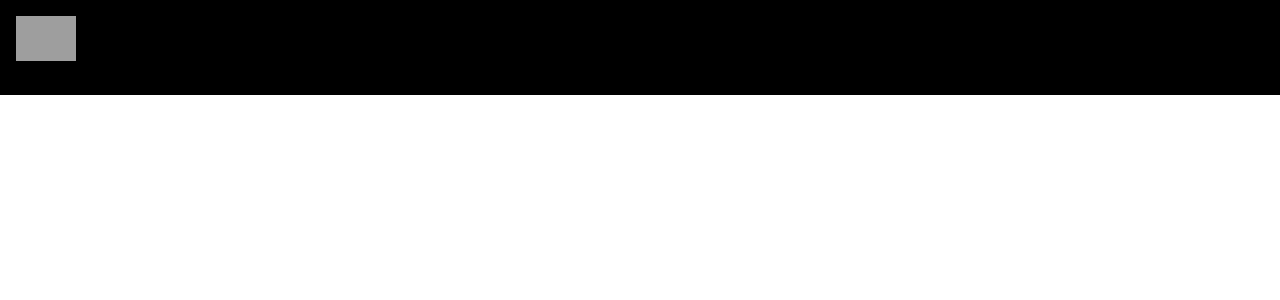
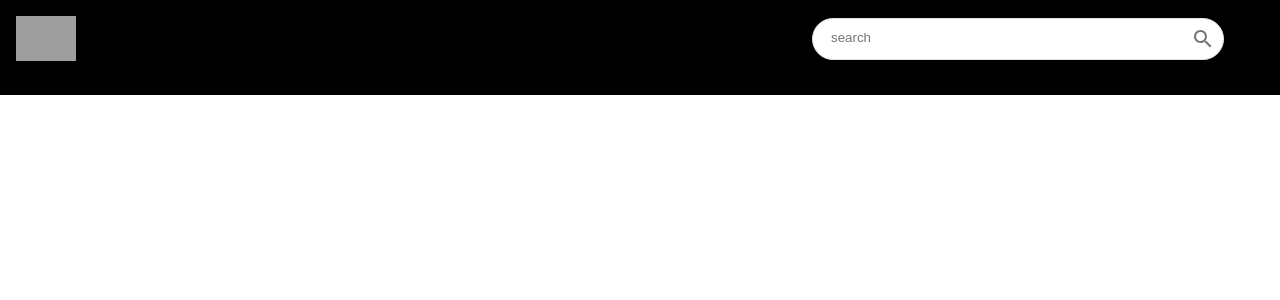
Before and after one commit to Kakashi042/Streamy, a React (Create React App) app: page / in a window 1280 px wide. Shown: the top 300 px of the page. Built offline with nearby package versions, Linux system fonts and the light colour scheme; grey boxes are pictures that could not be loaded.

Commit message:
Searc bar in progres

```diff
--- a/src/components/NavBar.jsx
+++ b/src/components/NavBar.jsx
@@ -1,6 +1,7 @@
 import {Stack} from '@mui/material'
 import { Link } from 'react-router-dom'
 import {logo} from '../utils/constants'
+import SearchBar from './SearchBar'
 
 const NavBar = () => (
     <Stack
@@ -14,6 +15,7 @@
       <Link to="/" style={{display:'flex', alignItems:'center'}}>
         <img src={logo} alt='logo' height={45}/>
       </Link>
+      <SearchBar />
     </Stack>
   )
 
--- /dev/null
+++ b/src/components/SearchBar.jsx
@@ -0,0 +1,33 @@
+import {useState} from 'react'
+import { useNavigate } from 'react-router-dom'
+import {Paper, IconButton} from "@mui/material"
+import { Search } from "@mui/icons-material"
+
+
+const SearchBar = () => {
+  return (
+    <Paper
+        component="form"
+        onSubmit={()=>{}}
+        sx={{
+            borderRadius:20,
+            border: '1px solid #e3e3e3',
+            pl: 2,
+            boxShadow:'none',
+            mr:{sm:5}
+        }}
+    >
+        <input
+            className='search-bar'
+            placeholder='search'
+            value=''
+            onChange={()=>{}}
+        />
+        <IconButton>
+            <Search/>
+        </IconButton>
+    </Paper>
+  )
+}
+
+export default SearchBar
--- a/src/components/index.js
+++ b/src/components/index.js
@@ -3,3 +3,4 @@
 export { default as ChannelDetail } from './ChannelDetail';
 export { default as SearchFeed } from './SearchFeed';
 export { default as VideoDetail } from './VideoDetail';
+export { default as SearchBar } from './SearchBar';
```
